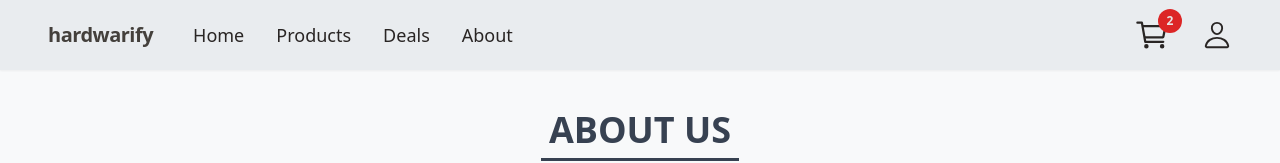
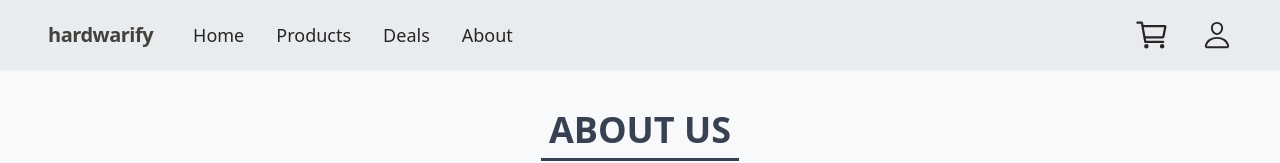
Before and after one commit to tojamrcel/hardwarify-project, a Next.js app: page /about in a window 1280 px wide. Shown: the top 163 px of the page. Built offline with nearby package versions, Linux system fonts and the light colour scheme.

Commit message:
feat: implement context to header to display number of items in cart

```diff
--- a/app/_components/CartContext.tsx
+++ b/app/_components/CartContext.tsx
@@ -9,7 +9,11 @@ interface CartContextType {
   clearCart(): void;
 }
 
-const CartContext = createContext<CartContextType | []>([]);
+const CartContext = createContext<CartContextType>({
+  cart: [],
+  setCart: () => {},
+  clearCart: () => {},
+});
 
 export function CartProvider({ children }: { children: ReactNode }) {
   const [cart, setCart] = useState<Product[]>([]);
--- a/app/_components/Header.tsx
+++ b/app/_components/Header.tsx
@@ -1,7 +1,11 @@
+"use client";
+
 import Link from "next/link";
 import { IoCartOutline, IoPersonOutline } from "react-icons/io5";
+import { useCart } from "./CartContext";
 
 function Header() {
+  const { cart } = useCart();
   return (
     <header className="flex h-[70px] w-full items-center gap-10 bg-white-second px-12 shadow-sm">
       <div>
@@ -29,9 +33,11 @@ function Header() {
           <li className="ml-auto transition-colors hover:text-stone-500">
             <div className="relative">
               <div className="absolute -top-2 left-6">
-                <p className="flex h-2 w-2 items-center justify-center rounded-full bg-red-600 p-3 text-xs font-semibold text-stone-200">
-                  2
-                </p>
+                {cart.length ? (
+                  <p className="flex h-2 w-2 items-center justify-center rounded-full bg-red-600 p-3 text-xs font-semibold text-stone-200">
+                    cart.length
+                  </p>
+                ) : null}
               </div>
               <Link href="/cart" className="text-4xl">
                 <IoCartOutline />
--- a/app/layout.tsx
+++ b/app/layout.tsx
@@ -2,6 +2,7 @@ import type { Metadata } from "next";
 import { Raleway } from "next/font/google";
 import "./_styles/globals.css";
 import Header from "./_components/Header";
+import { CartProvider } from "./_components/CartContext";
 
 const ralewaySans = Raleway({
   variable: "--font-raleway-sans",
@@ -26,8 +27,10 @@ export default function RootLayout({
       <body
         className={`${ralewaySans.variable} ${ralewaySans.variable} bg-white-bg antialiased`}
       >
-        <Header />
-        <main className="mx-auto max-w-7xl px-6 py-8">{children}</main>
+        <CartProvider>
+          <Header />
+          <main className="mx-auto max-w-7xl px-6 py-8">{children}</main>
+        </CartProvider>
       </body>
     </html>
   );
```
